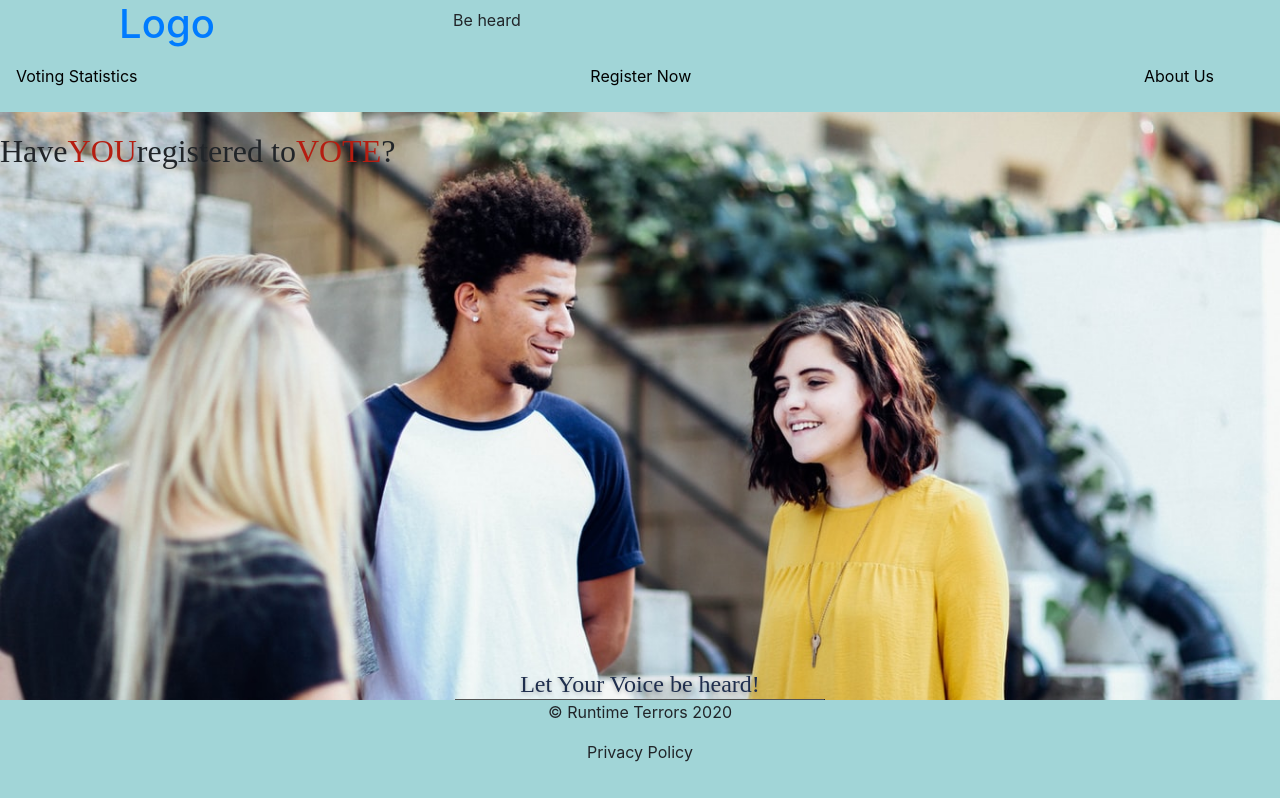
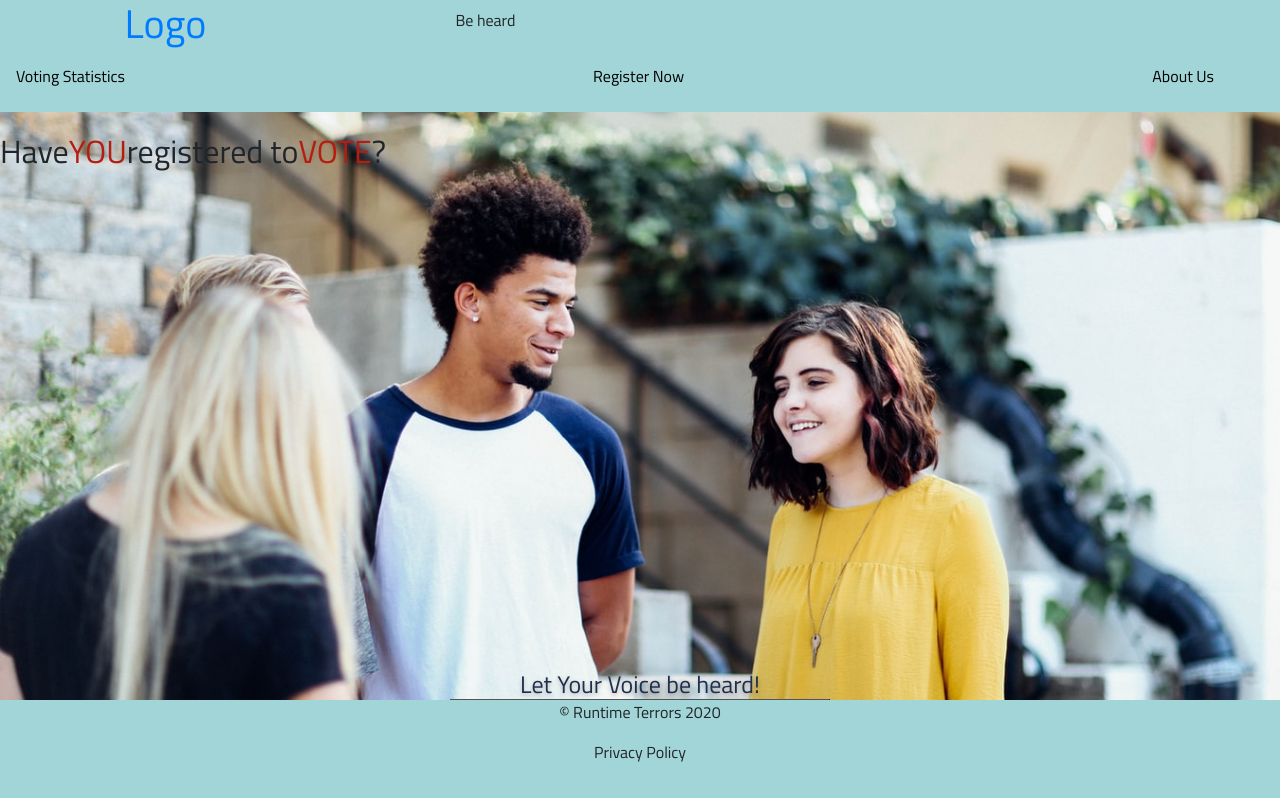
Before and after one commit to mtilda/voting_challenge_client, a React (Create React App) app: page / in a window 1280 px wide. Shown: the top 798 px of the page. Built offline with nearby package versions, Linux system fonts and the light colour scheme.

Commit message:
set gloabl font family to titillium web

```diff
--- a/public/index.html
+++ b/public/index.html
@@ -25,6 +25,8 @@
       Learn how to configure a non-root public URL by running `npm run build`.
     -->
     <title>React App</title>
+    <!-- Fonts -->
+    <link href="https://fonts.googleapis.com/css2?family=Titillium+Web&display=swap" rel="stylesheet">
   </head>
   <body>
     <noscript>You need to enable JavaScript to run this app.</noscript>
--- a/src/App.css
+++ b/src/App.css
@@ -2,6 +2,7 @@
 
 .App {
   text-align: center;
+  font-family: "Titillium Web", sans-serif;
 }
 
 
```
